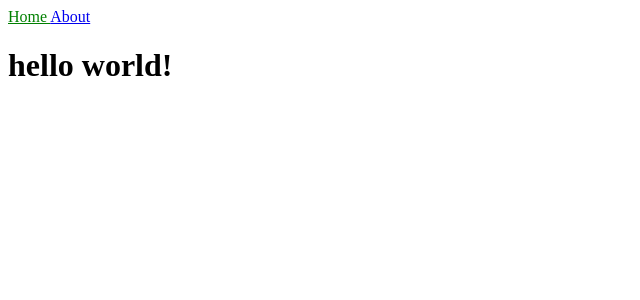
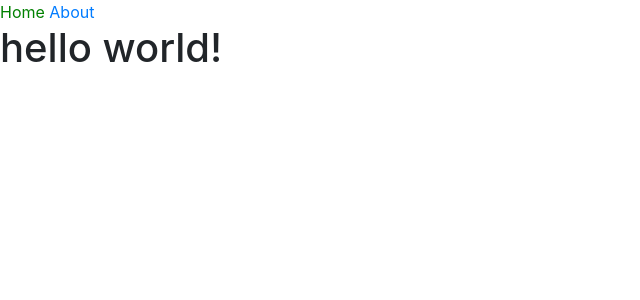
Before and after one commit to programeggsoup/programeggsoup.github.io, a Jekyll site: the page built from index.html, in a window 1280 px wide. Shown: the top 300 px of the page, without its empty margins (0-640 px from the left). Built offline with Jekyll 4.4.1, drawn with Linux system fonts in a browser that asks for light colours.

Commit message:
Update default.html

```diff
--- a/_layouts/default.html
+++ b/_layouts/default.html
@@ -4,6 +4,11 @@
     <meta charset="utf-8">
     <title>{{ page.title }}</title>
     <link rel="stylesheet" href="/assets/css/styles.css">
+    <link rel="stylesheet" href="https://stackpath.bootstrapcdn.com/bootstrap/4.4.1/css/bootstrap.min.css" integrity="sha384-Vkoo8x4CGsO3+Hhxv8T/Q5PaXtkKtu6ug5TOeNV6gBiFeWPGFN9MuhOf23Q9Ifjh" crossorigin="anonymous">
+    <script src="https://stackpath.bootstrapcdn.com/bootstrap/4.4.1/js/bootstrap.min.js" integrity="sha384-wfSDF2E50Y2D1uUdj0O3uMBJnjuUD4Ih7YwaYd1iqfktj0Uod8GCExl3Og8ifwB6" crossorigin="anonymous"></script>
+    <link rel="stylesheet" href="/assets/css/styles.css">
+    <script src="https://code.jquery.com/jquery-3.4.1.slim.min.js" integrity="sha384-J6qa4849blE2+poT4WnyKhv5vZF5SrPo0iEjwBvKU7imGFAV0wwj1yYfoRSJoZ+n" crossorigin="anonymous"></script>
+    <script src="https://cdn.jsdelivr.net/npm/popper.js@1.16.0/dist/umd/popper.min.js" integrity="sha384-Q6E9RHvbIyZFJoft+2mJbHaEWldlvI9IOYy5n3zV9zzTtmI3UksdQRVvoxMfooAo" crossorigin="anonymous"></script>
   </head>
   <body>
     {% include navigation.html %}
```
